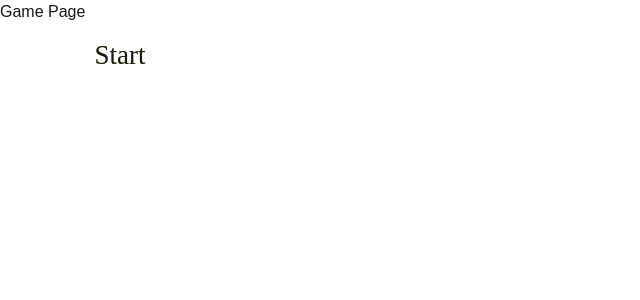
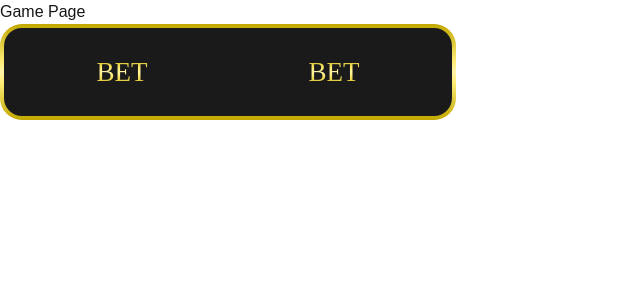
Before and after one commit to Gran-App-Vantan/Slot, a Next.js app in the folder frontend/slot-app/: page /game in a window 1280 px wide. Shown: the top 300 px of the page, without its empty margins (0-640 px from the left). Built offline with nearby package versions, Linux system fonts and the light colour scheme.

Commit message:
BETする時のボタンを作成

```diff
--- a/frontend/slot-app/app/game/page.tsx
+++ b/frontend/slot-app/app/game/page.tsx
@@ -1,9 +1,9 @@
-import StartStop from "@/components/StartStop";
+import Gambling from "../../components/gambling";
 
 function GamePage() {
     return <div>
         <h1 className="">Game Page</h1>
-        <StartStop />
+        <Gambling />
     </div>
 }
 
```
